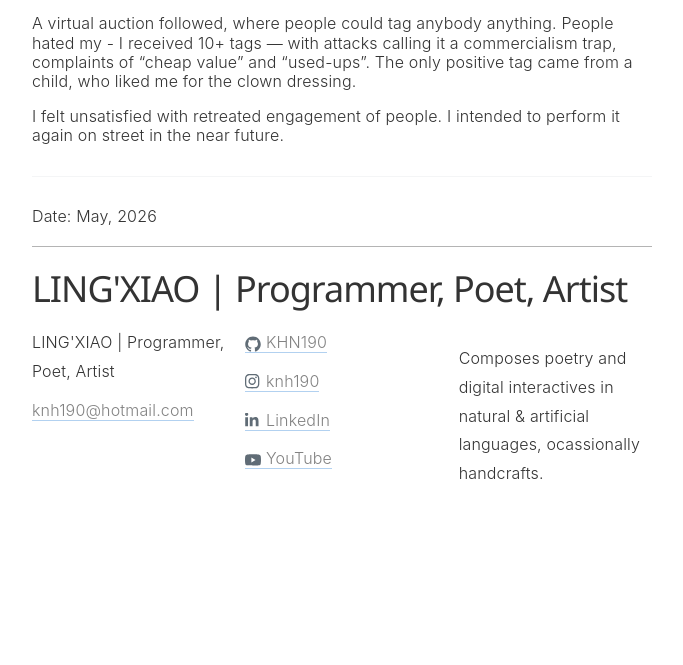
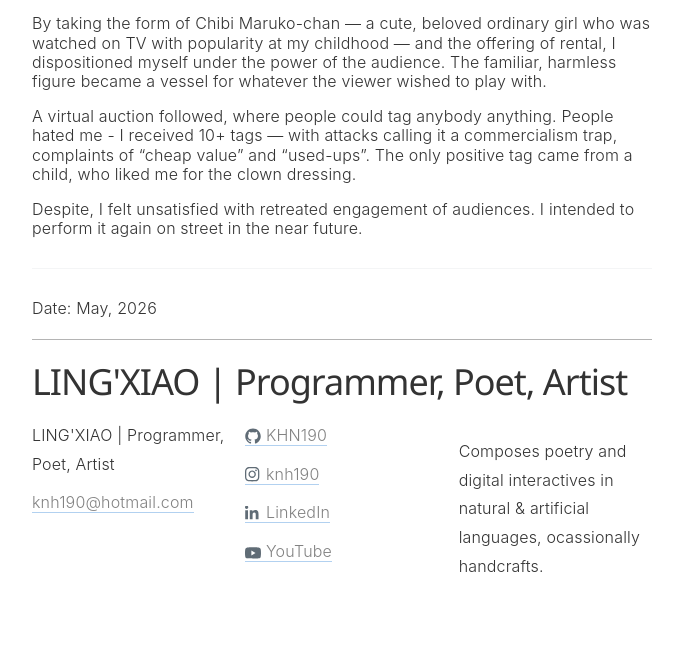
Before and after one commit to KHN190/khn190.github.io, a Jekyll site: the page built from _posts/2026-05-01-a-fools-performance.md, in a window 1280 px wide. Shown: the part 545-1210 px from the top of the page, without its empty margins (298-981 px from the left). Built offline with Jekyll 4.4.1, drawn with Linux system fonts in a browser that asks for light colours; before the commit the page ends 1117 px from its top, so only the background shows below that.

Commit message:
Add desc.

```diff
--- a/_posts/2026-05-01-a-fools-performance.md
+++ b/_posts/2026-05-01-a-fools-performance.md
@@ -17,9 +17,11 @@ preview: /assets/img/covers/xwz.png
 
 An unofficial performance at an art fair, about four hours, I dressed as [Chibi Maruko-chan](https://en.wikipedia.org/wiki/Chibi_Maruko-chan), with a poster offering to rent myself for anything at $1 per 10 mins.
 
-A virtual auction followed, where people could tag anybody anything. People hated my - I received 10+ tags — with attacks calling it a commercialism trap, complaints of "cheap value" and "used-ups". The only positive tag came from a child, who liked me for the clown dressing.
+By taking the form of Chibi Maruko-chan — a cute, beloved ordinary girl who was watched on TV with popularity at my childhood — and the offering of rental, I dispositioned myself under the power of the audience. The familiar, harmless figure became a vessel for whatever the viewer wished to play with.
 
-I felt unsatisfied with retreated engagement of people. I intended to perform it again on street in the near future.
+A virtual auction followed, where people could tag anybody anything. People hated me - I received 10+ tags — with attacks calling it a commercialism trap, complaints of "cheap value" and "used-ups". The only positive tag came from a child, who liked me for the clown dressing.
+
+Despite, I felt unsatisfied with retreated engagement of audiences. I intended to perform it again on street in the near future.
 
 ---
 
```
